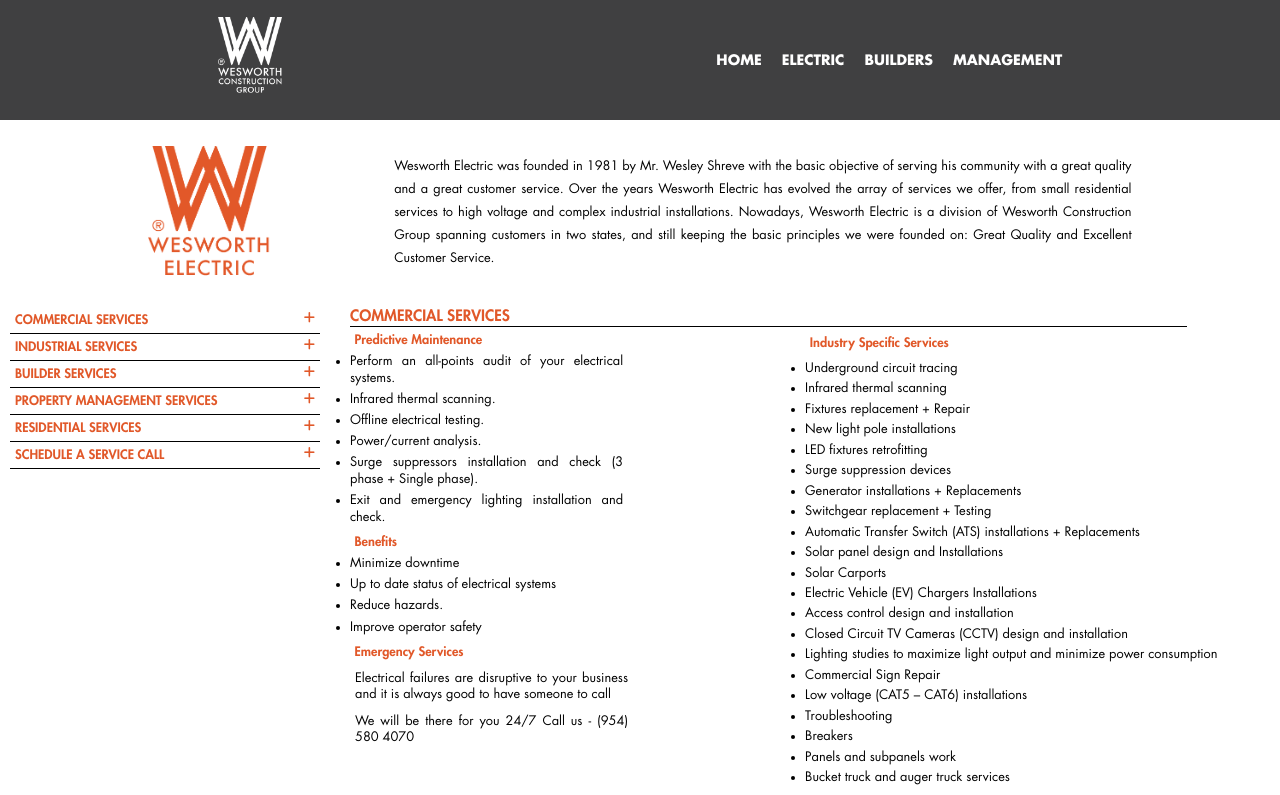
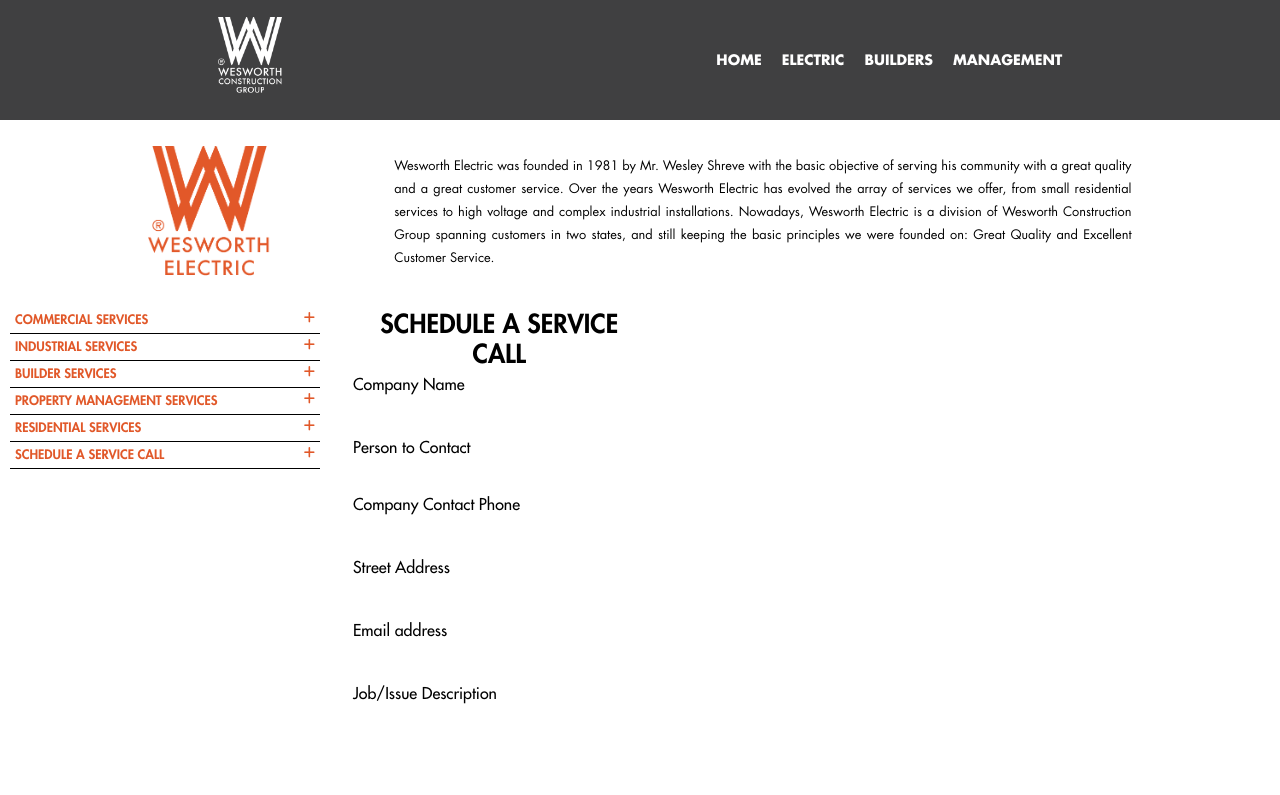
Before and after one commit to HDOSURREGO/wesworth, a React (Create React App) app: page /electric in a window 1280 px wide. Shown: the top 795 px of the page. Built offline with nearby package versions, Linux system fonts and the light colour scheme.

Commit message:
schedule form in progress

```diff
--- a/src/components/Electric.css
+++ b/src/components/Electric.css
@@ -1,6 +1,16 @@
 .body {
 	margin: auto;
 }
+
+/* .side-services {
+	position: relative;
+	flex-direction: row;
+	justify-content: space-evenly;
+	align-items: flex-start;
+	background-color: white;
+	padding: 2%;
+	float: right;
+} */
 
 .electric-head {
 	display: flex;
@@ -16,9 +26,10 @@
 	width: 10%;
 }
 
-.service-content {
-	justify-content: flex-end;
-}
+/* .service-content {
+	display: inline-flex;
+	max-width: 600;
+} */
 
 .column-left ul li {
 	font-family: "futuraStdBook";
--- a/src/components/Electric.js
+++ b/src/components/Electric.js
@@ -7,12 +7,13 @@ import CommercialServices from "./CommercialServices";
 import IndustrialServices from "./IndustrialServices";
 import ResidentialServices from "./ResidentialServices";
 import BuilderServices from "./BuilderServices";
+import ScheduleForm from "./ScheduleForm";
 
 export default class Electric extends React.Component {
 	constructor(props) {
 		super(props);
 		this.state = {
-			serviceToShow: "commercial"
+			serviceToShow: "schedule-form"
 		};
 	}
 
@@ -20,11 +21,15 @@ export default class Electric extends React.Component {
 		this.setState({
 			serviceToShow: name
 		});
+		console.log(
+			"Este es el servicio que voy a mostrar",
+			this.state.serviceToShow
+		);
 	};
 
 	render() {
 		return (
-			<div className="electric-wrapper">
+			<div>
 				<div className="electric-head">
 					<img src={WesworthElectric} alt="Wesworth-Electric" width="25%" />
 					<p>
@@ -39,13 +44,18 @@ export default class Electric extends React.Component {
 						Service.
 					</p>
 				</div>
+				<div className="side-services">
 					<div className="electric-sidebar">
 						<ElectricSidebar serviceBox={this.serviceFromSideBar} />
 					</div>
 					{/* Page content */}
 					<div class="service-content">
-					{this.state.serviceToShow === "commercial" && <CommercialServices />}
-					{this.state.serviceToShow === "industrial" && <IndustrialServices />}
+						{this.state.serviceToShow === "commercial" && (
+							<CommercialServices />
+						)}
+						{this.state.serviceToShow === "industrial" && (
+							<IndustrialServices />
+						)}
 						{this.state.serviceToShow === "residential" && (
 							<ResidentialServices />
 						)}
@@ -53,6 +63,8 @@ export default class Electric extends React.Component {
 						{this.state.serviceToShow === "property-management" && (
 							<PropertyManagementServices />
 						)}
+						{this.state.serviceToShow === "schedule-form" && <ScheduleForm />}
+					</div>
 				</div>
 			</div>
 		);
--- /dev/null
+++ b/src/components/ScheduleForm.js
@@ -0,0 +1,50 @@
+import React, { Component } from "react";
+import "./Services.css";
+
+export default class ScheduleForm extends Component {
+	render() {
+		return (
+			<div>
+				<div className="serviceCall">
+					<h1>SCHEDULE A SERVICE CALL</h1>
+					<div>
+						<form className="contact-form">
+							<div className="form-group">
+								<label htmlFor="name">Company Name</label>
+								<input type="text" className="form-input" />
+							</div>
+							<div className="form-group">
+								<label htmlFor="name">Person to Contact</label>
+								<input type="text" className="form-input" />
+								<label htmlFor="name">Company Contact Phone</label>
+								<input type="text" className="form-input" />
+							</div>
+							<div className="form-group">
+								<label htmlFor="name">Street Address</label>
+								<input type="text" className="form-input" />
+							</div>
+							<div className="form-group">
+								<label htmlFor="exampleInputEmail1">Email address</label>
+								<input
+									type="email"
+									className="form-input"
+									aria-describedby="emailHelp"
+								/>
+							</div>
+							<div className="form-group">
+								<label htmlFor="message">Job/Issue Description</label>
+								<textarea className="form-input" rows="5"></textarea>
+							</div>
+						</form>
+						<button type="submit" className="btn">
+							Submit
+						</button>
+						<button type="submit" className="btn">
+							Clear Form
+						</button>
+					</div>
+				</div>
+			</div>
+		);
+	}
+}
```
Lines whose indentation alone changed are shown as unchanged.
